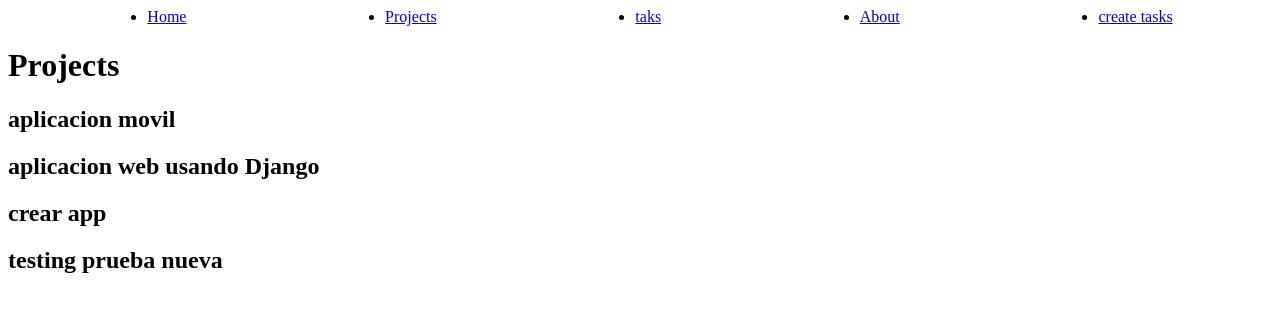
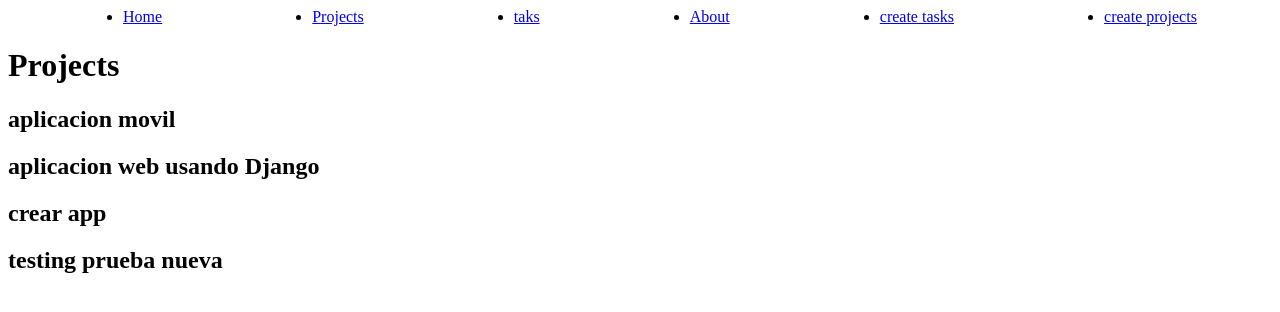
Before and after one commit to Avila-Pato/Django-curso, a Django app: page /projects/ in a window 1280 px wide. Shown: the top 312 px of the page. Run offline with Django 5.2, Linux system fonts and the light colour scheme; data comes from the database, SQL or seed files in the repository; both versions use the stored data as it was after the commit.

Commit message:
Add project creation functionality with form and template; update URLs and views

```diff
--- a/myapp/forms.py
+++ b/myapp/forms.py
@@ -4,3 +4,7 @@ from django import forms
 class CreateNewTask(forms.Form):
     title = forms.CharField(label="Titulo de tarea", max_length=200)
     description = forms.CharField(label="Descripcion de tarea", widget=forms.Textarea)
+
+
+class CreateNewProject(forms.Form):
+    name = forms.CharField(label="Titulo de projecto", max_length=200)
--- a/myapp/templates/layouts/base.html
+++ b/myapp/templates/layouts/base.html
@@ -17,6 +17,9 @@
     <li>
       <a href="/create_tasks">create tasks</a>
     </li>
+    <li>
+      <a href="/create_projects">create projects</a>
+    </li>
   </ul>
 </nav>
 <!--  esto sirve para la herencia y mostrar el contenido que se le pasa de otros templates -->
--- a/myapp/urls.py
+++ b/myapp/urls.py
@@ -9,4 +9,5 @@ urlpatterns = [
     path("projects/", views.projects),
     path("tasks/", views.tasks),
     path("create_tasks/", views.create_tasks),
+    path("create_projects/", views.create_projects),
 ]
--- a/myapp/views.py
+++ b/myapp/views.py
@@ -1,6 +1,6 @@
 from django.http import HttpResponse
 
-from myapp.forms import CreateNewTask
+from myapp.forms import CreateNewProject, CreateNewTask
 from .models import Project, Task
 from django.shortcuts import get_object_or_404
 from django.shortcuts import render, redirect
@@ -24,20 +24,20 @@ def hello(request, username):
 
 def projects(request):
     projects = Project.objects.all()
-    return render(request, "projects.html", {"projects": projects})
+    return render(request, "projects/projects.html", {"projects": projects})
 
 
 def tasks(
     request,
 ):
     tasks = Task.objects.all()
-    return render(request, "tasks.html", {"tasks": tasks})
+    return render(request, "tasks/tasks.html", {"tasks": tasks})
 
 
 def create_tasks(request):
     # Crear una tarea
     if request.method == "GET":
-        return render(request, "create_tasks.html", {"form": CreateNewTask()})
+        return render(request, "tasks/create_tasks.html", {"form": CreateNewTask()})
     else:
         Task.objects.create(
             title=request.POST["title"],
@@ -45,3 +45,17 @@ def create_tasks(request):
             project_id=2,
         )
         return redirect("/tasks/")
+
+
+def create_projects(request):
+    if request.method == "GET":
+        return render(
+            # muestra el formulario para crear un proyecto
+            request,
+            "projects/create_projects.html",
+            {"form": CreateNewProject()},
+        )
+        # crea un proyecto y redirige a la lista de proyectos
+    else:
+        Project.objects.create(name=request.POST["name"])
+        return redirect("/projects/")
```
Also changed, not shown: myapp/templates/projects/create_projects.html (added, +11 -0 lines), db.sqlite3, myapp/templates/projects/projects.html (renamed from myapp/templates/projects.html), myapp/templates/tasks/create_tasks.html (renamed from myapp/templates/create_tasks.html), myapp/templates/tasks/tasks.html (renamed from myapp/templates/tasks.html).
